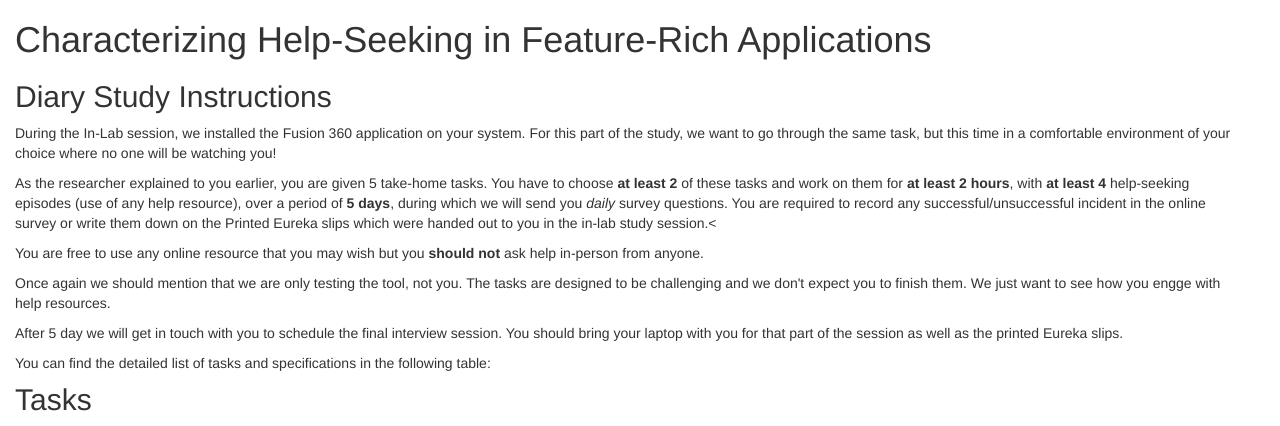
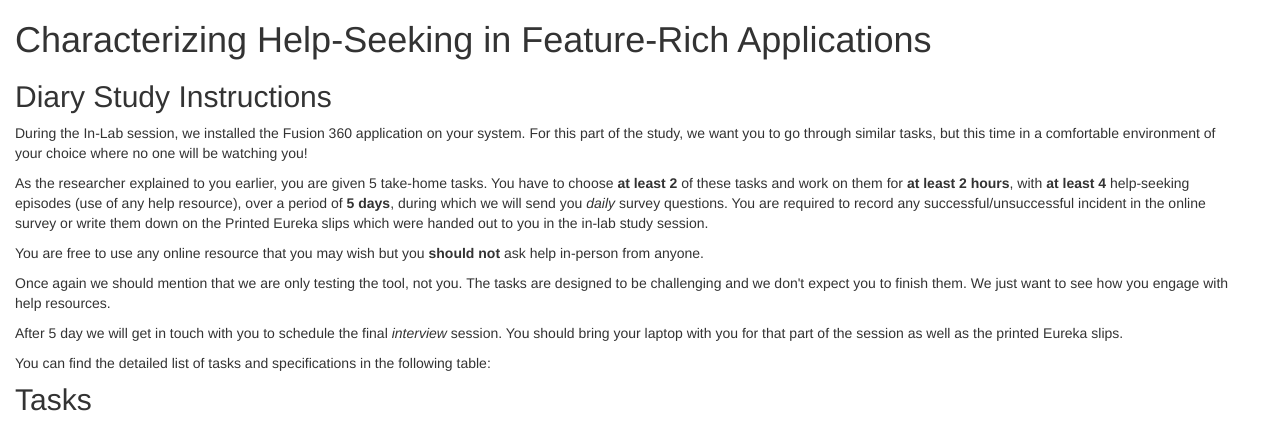
Before and after one commit to white-magnolia/featurerich, a Django app: page / in a window 1280 px wide. Shown: the top 426 px of the page. Run offline with Django 3.2, Linux system fonts and the light colour scheme; data that the repository does not hold is empty; some libraries are stand-ins or nearby versions.

Commit message:
Initial view ready.

```diff
--- a/helpseeking/templates/helpseeking/task_list.html
+++ b/helpseeking/templates/helpseeking/task_list.html
@@ -12,11 +12,11 @@
             <h2>Diary Study Instructions</h2>
             <div class="row content col-sm-12">
 
-            	<p>During the In-Lab session, we installed the Fusion 360 application on your system. For this part of the study, we want to go through the same task, but this time in a comfortable environment of your choice where no one will be watching you!</p>
-            	<p>As the researcher explained to you earlier, you are given 5 take-home tasks. You have to choose <strong>at least 2 </strong> of these tasks and work on them for <strong> at least 2 hours</strong>, with <strong>at least 4</strong> help-seeking episodes (use of any help resource), over a period of <strong>5 days</strong>, during which we will send you <em>daily</em> survey questions. You are required to record any successful/unsuccessful incident in the online survey or write them down on the Printed Eureka slips which were handed out to you in the in-lab study session.<</p>
+            	<p>During the In-Lab session, we installed the Fusion 360 application on your system. For this part of the study, we want you to go through similar tasks, but this time in a comfortable environment of your choice where no one will be watching you!</p>
+            	<p>As the researcher explained to you earlier, you are given 5 take-home tasks. You have to choose <strong>at least 2 </strong> of these tasks and work on them for <strong> at least 2 hours</strong>, with <strong>at least 4</strong> help-seeking episodes (use of any help resource), over a period of <strong>5 days</strong>, during which we will send you <em>daily</em> survey questions. You are required to record any successful/unsuccessful incident in the online survey or write them down on the Printed Eureka slips which were handed out to you in the in-lab study session.</p>
             	<p>You are free to use any online resource that you may wish but you <strong>should not </strong> ask help in-person from anyone.</p>
-            	<p>Once again we should mention that we are only testing the tool, not you. The tasks are designed to be challenging and we don't expect you to finish them. We just want to see how you engge with help resources. </p>
-            	<p>After 5 day we will get in touch with you to schedule the final interview session. You should bring your laptop with you for that part of the session as well as the printed Eureka slips.</p>
+            	<p>Once again we should mention that we are only testing the tool, not you. The tasks are designed to be challenging and we don't expect you to finish them. We just want to see how you engage with help resources. </p>
+            	<p>After 5 day we will get in touch with you to schedule the final <em>interview</em> session. You should bring your laptop with you for that part of the session as well as the printed Eureka slips.</p>
             	<p>You can find the detailed list of tasks and specifications in the following table: </p>
             </div>
             <h2>Tasks</h2>
```
Also changed, not shown: task_images/BeachChair.png (added), task_images/CandleHolder.png (added), task_images/FidgetSpinner.png (added), task_images/Scissors.png (added).
